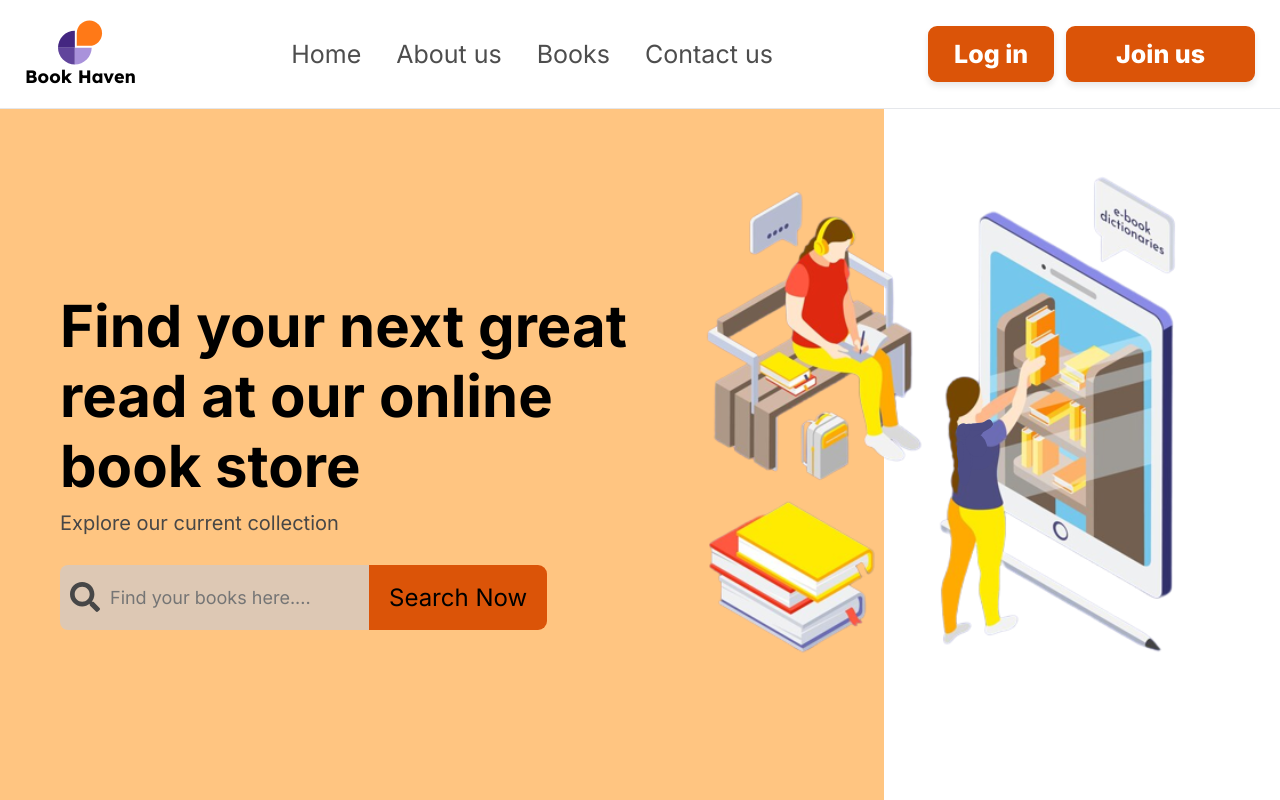
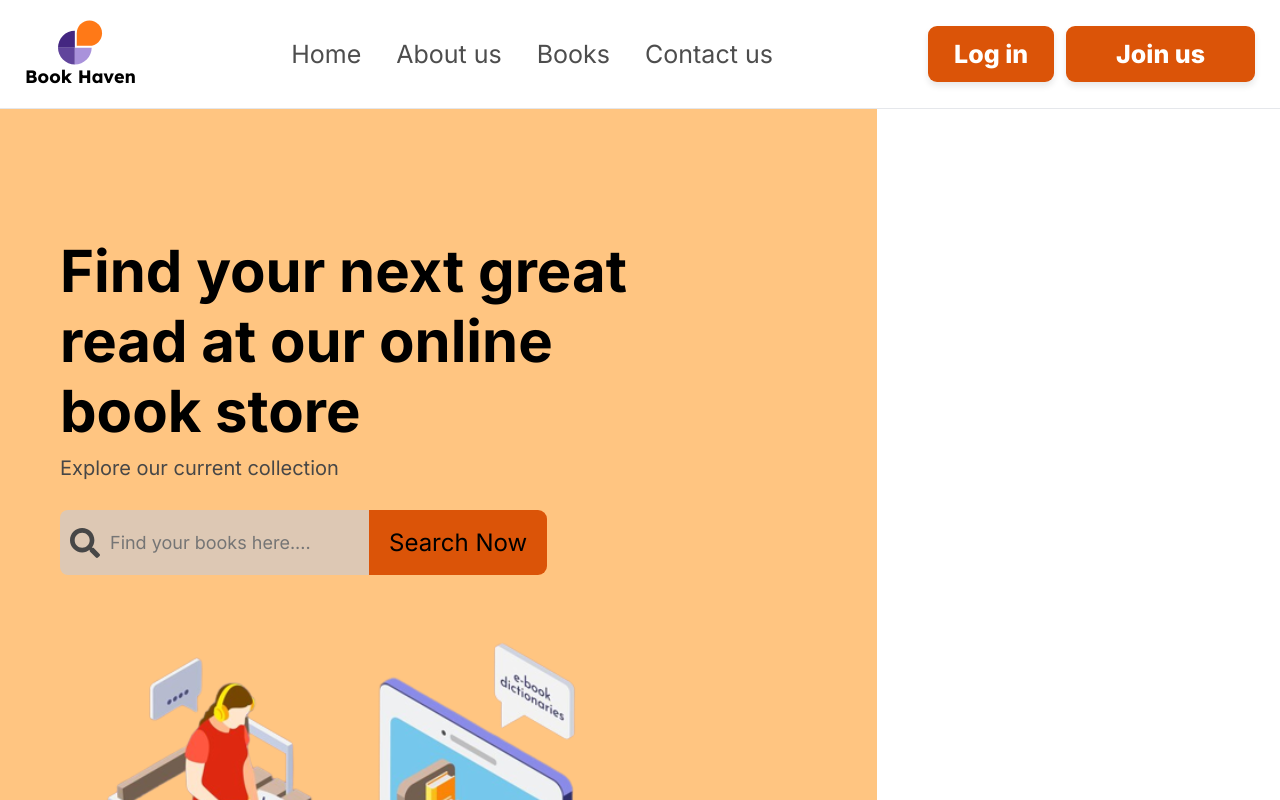
Before and after one commit to sh7t/EM14_FE, a React (Vite) app: page / in a window 1280 px wide. Shown: the top 800 px of the page. Built offline with nearby package versions, Linux system fonts and the light colour scheme; a web font is replaced by a local one.

Commit message:
fix: home page wrap issue fixed.

```diff
--- a/src/pages/HomePage/style.css
+++ b/src/pages/HomePage/style.css
@@ -1,7 +1,7 @@
 .home-search {
     background: linear-gradient(to right, #FFC581 68.5%, transparent 68.5%);
     padding: 0 60px;
-    height: 800px;
+    min-height: 800px;
 }
 
 .home-search-wrapper {
@@ -9,6 +9,7 @@
     flex-direction: row;
     justify-content: space-between;
     align-items: center;
+    flex-wrap: wrap;
 }
 
 .home-title {
@@ -88,6 +89,8 @@
     margin: 0 auto;
     gap: 95px;
     max-width: 1165px;
+    width: 100%;
+    justify-content: center;
 }
 
 .popular-books-title {
```
